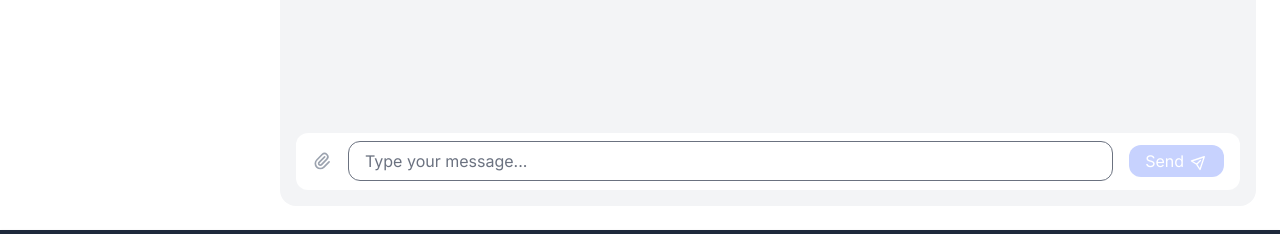
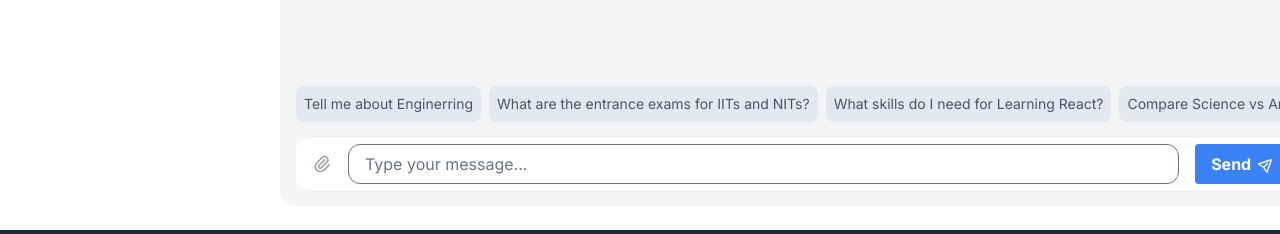
Before and after one commit to TechNodes2-0/careercounselingachatbot, a Next.js app in the folder careercounselingbot/: page /chat in a window 1280 px wide. Shown: the part 643-877 px from the top of the page. Built offline with nearby package versions, Linux system fonts and the light colour scheme; no server answers; the database is empty.

Commit message:
Refactor UserInput component

```diff
--- a/careercounselingbot/app/(root)/chat/page.jsx
+++ b/careercounselingbot/app/(root)/chat/page.jsx
@@ -1,18 +1,19 @@
-"use client"
+"use client";
 import axios from "axios";
 import React, { useEffect } from "react";
-import ChatMessage from '../../../components/shared/ChatMessage';
-import UserInput from '../../../components/shared/UserInput';
+import ChatMessage from "../../../components/shared/ChatMessage";
+import UserInput from "../../../components/shared/UserInput";
 import { useState } from "react";
-import getAnswer from '../../../lib/actions/bard.action';
+import getAnswer from "../../../lib/actions/bard.action";
 import { useAuth } from "@clerk/nextjs";
 import { getUserById } from "@/lib/actions/user.action";
-import {saveChatMessage,getChatMessages} from "@/lib/actions/chat.actions";
+import { saveChatMessage, getChatMessages } from "@/lib/actions/chat.actions";
 import Image from "next/image";
+import PromteSuggestion from "@/components/chatbot/PromteSuggestion";
 function page() {
-const{userId} = useAuth();
+  const { userId } = useAuth();
   const [messages, setMessages] = useState([]);
-  const[user,setUser] = useState(null);
+  const [user, setUser] = useState(null);
 
   const fetchUser = async () => {
     try {
@@ -20,96 +21,109 @@ const{userId} = useAuth();
       console.log(user);
       setUser(user);
     } catch (error) {
-
-    console.log(error)
-
+      console.log(error);
     }
-  }
+  };
   const fetchChatMessages = async (userId) => {
     try {
       const chatMessages = await getChatMessages(userId);
       console.log(chatMessages);
       chatMessages.forEach((message) => {
-        setMessages((prevMessages) => [...prevMessages, { text: message.question, sender: 'user' }]);
-        setMessages((prevMessages) => [...prevMessages, { text: message.answer, sender: 'bot' }]);
-
+        setMessages((prevMessages) => [
+          ...prevMessages,
+          { text: message.question, sender: "user" },
+        ]);
+        setMessages((prevMessages) => [
+          ...prevMessages,
+          { text: message.answer, sender: "bot" },
+        ]);
       });
       // setMessages(chatMessages);
     } catch (error) {
       console.log(error);
     }
-  }
+  };
 
   useEffect(() => {
     fetchUser();
-    if(userId)
-    {
+    if (userId) {
       console.log("fetching Messages");
       fetchChatMessages(userId);
     }
-  }, [])
-  const getAnswerfromOpenAI = async (message,user) => {
+  }, []);
+  const getAnswerfromOpenAI = async (message, user) => {
     try {
-      const response = await axios.post('http://localhost:3000/api/chat',{
-       question: message ,user
+      const response = await axios.post("http://localhost:3000/api/chat", {
+        question: message,
+        user,
       });
       const data = response.data;
-  return data;
+      return data;
     } catch (error) {
-      console.error('Error fetching data from the server:', error);
+      console.error("Error fetching data from the server:", error);
     }
-  }
+  };
   // Function to handle user messages
   const handleUserMessage = async (message) => {
     // Add the user's message to the chat display
-    setMessages((prevMessages) => [...prevMessages, { text: message, sender: 'user' }]);
+    setMessages((prevMessages) => [
+      ...prevMessages,
+      { text: message, sender: "user" },
+    ]);
 
     // Send the user's message to the chatbot backend
-    const botResponse =  await getAnswer(message,user);
+    const botResponse = await getAnswer(message, user);
 
     // Add the bot's response to the chat display
-    setMessages((prevMessages) => [...prevMessages, { text: botResponse, sender: 'bot' }]);
-    saveChatMessage({question: message, answer:botResponse, userId: user._id});
+    setMessages((prevMessages) => [
+      ...prevMessages,
+      { text: botResponse, sender: "bot" },
+    ]);
+    saveChatMessage({
+      question: message,
+      answer: botResponse,
+      userId: user._id,
+    });
 
-
-    const gptresponse = await getAnswerfromOpenAI(message,user);
+    const gptresponse = await getAnswerfromOpenAI(message, user);
     console.log(gptresponse);
-    setMessages((prevMessages) => [...prevMessages, { text: gptresponse.reply, sender: 'bot' }]);
+    setMessages((prevMessages) => [
+      ...prevMessages,
+      { text: gptresponse.reply, sender: "bot" },
+    ]);
   };
 
   return (
     <div className="flex h-screen antialiased text-gray-800">
-      <div className="flex flex-row h-full w-full overflow-x-hidden">
-
-      {/* SIdebar */}
-        <div className="flex flex-col py-8 pl-6 pr-2 w-64 bg-white flex-shrink-0 max-md:hidden">
-          <div className="flex flex-col items-center bg-indigo-100 border border-gray-200 mt-4 w-full py-6 px-4 rounded-lg">
-            <div className="h-20 w-20 rounded-full border overflow-hidden">
-              <img
-                src={user?.picture}
-                alt="Avatar"
-                className="h-full w-full"
-              />
+      <div className="flex flex-row w-full h-full overflow-x-hidden">
+        {/* SIdebar */}
+        <div className="flex flex-col flex-shrink-0 w-64 py-8 pl-6 pr-2 bg-white max-md:hidden">
+          <div className="flex flex-col items-center w-full px-4 py-6 mt-4 bg-indigo-100 border border-gray-200 rounded-lg">
+            <div className="w-20 h-20 overflow-hidden border rounded-full">
+              <img src={user?.picture} alt="Avatar" className="w-full h-full" />
             </div>
-            <div className="text-sm font-semibold mt-2">{user?.name}</div>
+            <div className="mt-2 text-sm font-semibold">{user?.name}</div>
             <div className="text-xs text-gray-500">{user?.educationLevel}</div>
             <div className="text-xs text-gray-500">{user?.interest}</div>
           </div>
         </div>
 
-
         <div className="flex flex-col flex-auto h-full p-6">
-          <div className="flex flex-col flex-auto flex-shrink-0 rounded-2xl bg-gray-100 h-full p-4">
-
-            <div className="flex flex-col h-full overflow-x-auto mb-4">
+          <div className="flex flex-col flex-auto flex-shrink-0 h-full p-4 bg-gray-100 rounded-2xl">
+            <div className="flex flex-col h-full mb-4 overflow-x-auto">
               <div className="flex flex-col h-full">
                 <div className="grid grid-cols-12 gap-y-2">
-                {messages.map((message, index) => (
-    <ChatMessage key={index} text={message.text}  user={user} sender={message.sender} />
-  ))}
-   {/* <div className="col-start-61col-end-13 p-3 rounded-lg">
-                    <div className="flex items-center justify-start flex-row-reverse">
-                      <div className="flex items-center justify-center h-10 w-10 rounded-full bg-indigo-200 flex-shrink-0">
+                  {messages.map((message, index) => (
+                    <ChatMessage
+                      key={index}
+                      text={message.text}
+                      user={user}
+                      sender={message.sender}
+                    />
+                  ))}
+                  {/* <div className="p-3 rounded-lg col-start-61col-end-13">
+                    <div className="flex flex-row-reverse items-center justify-start">
+                      <div className="flex items-center justify-center flex-shrink-0 w-10 h-10 bg-indigo-200 rounded-full">
                       <Image
                 src={'https://cdn-icons-png.flaticon.com/512/6873/6873405.png' }
                 alt="Picture of the author"
@@ -117,31 +131,30 @@ const{userId} = useAuth();
                 height={50}
                 />
                       </div>
-                      <div className="relative mr-3 text-sm bg-indigo-100 py-2 px-4 shadow rounded-xl">
+                      <div className="relative px-4 py-2 mr-3 text-sm bg-indigo-100 shadow rounded-xl">
                         <div>Are you exploring career options, seeking advice on job applications, or something else?</div>
                       </div>
                     </div>
                   </div> */}
 
-
                   {/* <div className="col-start-1 col-end-8 p-3 rounded-lg">
 
                     <div className="flex flex-row items-center">
-                      <div className="flex items-center justify-center h-10 w-10 rounded-full bg-indigo-200 flex-shrink-0">
+                      <div className="flex items-center justify-center flex-shrink-0 w-10 h-10 bg-indigo-200 rounded-full">
                       User
                       </div>
-                      <div className="relative ml-3 text-sm bg-white py-2 px-4 shadow rounded-xl">
+                      <div className="relative px-4 py-2 ml-3 text-sm bg-white shadow rounded-xl">
                         <div>Hi there.</div>
                       </div>
                     </div>
                   </div>
 
                   <div className="col-start-6 col-end-13 p-3 rounded-lg">
-                    <div className="flex items-center justify-start flex-row-reverse">
-                      <div className="flex items-center justify-center h-10 w-10 rounded-full bg-indigo-200 flex-shrink-0">
+                    <div className="flex flex-row-reverse items-center justify-start">
+                      <div className="flex items-center justify-center flex-shrink-0 w-10 h-10 bg-indigo-200 rounded-full">
                         A
                       </div>
-                      <div className="relative mr-3 text-sm bg-indigo-100 py-2 px-4 shadow rounded-xl">
+                      <div className="relative px-4 py-2 mr-3 text-sm bg-indigo-100 shadow rounded-xl">
                         <div>I'm ok what about you?</div>
                       </div>
                     </div>
@@ -149,21 +162,21 @@ const{userId} = useAuth();
 
                   <div className="col-start-1 col-end-8 p-3 rounded-lg">
                     <div className="flex flex-row items-center">
-                      <div className="flex items-center justify-center h-10 w-10 rounded-full bg-indigo-200 flex-shrink-0">
+                      <div className="flex items-center justify-center flex-shrink-0 w-10 h-10 bg-indigo-200 rounded-full">
                         A
                       </div>
-                      <div className="relative ml-3 text-sm bg-white py-2 px-4 shadow rounded-xl">
+                      <div className="relative px-4 py-2 ml-3 text-sm bg-white shadow rounded-xl">
                         <div>Lorem ipsum dolor sit amet !</div>
                       </div>
                     </div>
                   </div> */}
 
                   {/* <div className="col-start-6 col-end-13 p-3 rounded-lg">
-                    <div className="flex items-center justify-start flex-row-reverse">
-                      <div className="flex items-center justify-center h-10 w-10 rounded-full bg-indigo-200 flex-shrink-0">
+                    <div className="flex flex-row-reverse items-center justify-start">
+                      <div className="flex items-center justify-center flex-shrink-0 w-10 h-10 bg-indigo-200 rounded-full">
                         A
                       </div>
-                      <div className="relative mr-3 text-sm bg-indigo-100 py-2 px-4 shadow rounded-xl">
+                      <div className="relative px-4 py-2 mr-3 text-sm bg-indigo-100 shadow rounded-xl">
                         <div>
                           Lorem ipsum dolor sit, amet consectetur adipisicing. ?
                         </div>
@@ -173,10 +186,10 @@ const{userId} = useAuth();
 
                   <div className="col-start-1 col-end-8 p-3 rounded-lg">
                     <div className="flex flex-row items-center">
-                      <div className="flex items-center justify-center h-10 w-10 rounded-full bg-indigo-200 flex-shrink-0">
+                      <div className="flex items-center justify-center flex-shrink-0 w-10 h-10 bg-indigo-200 rounded-full">
                         A
                       </div>
-                      <div className="relative ml-3 text-sm bg-white py-2 px-4 shadow rounded-xl">
+                      <div className="relative px-4 py-2 ml-3 text-sm bg-white shadow rounded-xl">
                         <div>
                           Lorem ipsum dolor sit amet consectetur adipisicing
                           elit. Perspiciatis, in.
@@ -187,10 +200,13 @@ const{userId} = useAuth();
                 </div>
               </div>
             </div>
-{/*
+            {/*
           input field */}
-          <UserInput   onMessageSubmit={handleUserMessage}/>
-            {/* <div className="flex flex-row items-center h-16 rounded-xl bg-white w-full px-4">
+            <div className="">
+              <PromteSuggestion />
+            </div>
+            <UserInput onMessageSubmit={handleUserMessage} />
+            {/* <div className="flex flex-row items-center w-full h-16 px-4 bg-white rounded-xl">
               <div>
                 <button className="flex items-center justify-center text-gray-400 hover:text-gray-600">
                   <svg
@@ -213,9 +229,9 @@ const{userId} = useAuth();
                 <div className="relative w-full">
                   <input
                     type="text"
-                    className="flex w-full border rounded-xl focus:outline-none focus:border-indigo-300 pl-4 h-10"
+                    className="flex w-full h-10 pl-4 border rounded-xl focus:outline-none focus:border-indigo-300"
                   />
-                  <button className="absolute flex items-center justify-center h-full w-12 right-0 top-0 text-gray-400 hover:text-gray-600">
+                  <button className="absolute top-0 right-0 flex items-center justify-center w-12 h-full text-gray-400 hover:text-gray-600">
                     <svg
                       className="w-6 h-6"
                       fill="none"
@@ -234,11 +250,11 @@ const{userId} = useAuth();
                 </div>
               </div>
               <div className="ml-4">
-                <button className="flex items-center justify-center bg-indigo-200 hover:bg-indigo-600 rounded-xl text-white px-4 py-1 flex-shrink-0">
+                <button className="flex items-center justify-center flex-shrink-0 px-4 py-1 text-white bg-indigo-200 hover:bg-indigo-600 rounded-xl">
                   <span>Send</span>
                   <span className="ml-2">
                     <svg
-                      className="w-4 h-4 transform rotate-45 -mt-px"
+                      className="w-4 h-4 -mt-px transform rotate-45"
                       fill="none"
                       stroke="currentColor"
                       viewBox="0 0 24 24"
--- /dev/null
+++ b/careercounselingbot/components/chatbot/PromteSuggestion.jsx
@@ -0,0 +1,23 @@
+import React from "react";
+
+export default function PromteSuggestion() {
+  return (
+    <div className="flex items-center justify-center mb-4">
+      <div className="flex w-full mt-4 overflow-x-auto text-xs gap-x-2 whitespace-nowrap text-slate-600 dark:text-slate-300 sm:text-sm">
+        <button className="p-2 rounded-lg bg-slate-200 hover:bg-blue-600 hover:text-slate-200 dark:bg-slate-800 dark:hover:bg-blue-600 dark:hover:text-slate-50">
+          Tell me about Enginerring
+        </button>
+        <button className="p-2 rounded-lg bg-slate-200 hover:bg-blue-600 hover:text-slate-200 dark:bg-slate-800 dark:hover:bg-blue-600 dark:hover:text-slate-50">
+          What are the entrance exams for IITs and NITs?
+        </button>
+
+        <button className="p-2 rounded-lg bg-slate-200 hover:bg-blue-600 hover:text-slate-200 dark:bg-slate-800 dark:hover:bg-blue-600 dark:hover:text-slate-50">
+          What skills do I need for Learning React?
+        </button>
+        <button className="p-2 rounded-lg bg-slate-200 hover:bg-blue-600 hover:text-slate-200 dark:bg-slate-800 dark:hover:bg-blue-600 dark:hover:text-slate-50">
+          Compare Science vs Arts.
+        </button>
+      </div>
+    </div>
+  );
+}
--- a/careercounselingbot/components/shared/UserInput.jsx
+++ b/careercounselingbot/components/shared/UserInput.jsx
@@ -1,34 +1,35 @@
-import React, { useState } from 'react';
+import React, { useState } from "react";
+import PromteSuggestion from "../chatbot/PromteSuggestion";
 
 const UserInput = ({ onMessageSubmit }) => {
-  const [message, setMessage] = useState('');
+  const [message, setMessage] = useState("");
 
   const handleChange = (event) => {
-    console.log("hello")
+    console.log("hello");
     setMessage(event.target.value);
   };
 
   const handleSubmit = (event) => {
     event.preventDefault();
-console.log("SUbmitted")
+    console.log("SUbmitted");
     onMessageSubmit(message);
-    setMessage('');
+    setMessage("");
   };
 
   //   return (
-//     <form  onSubmit={handleSubmit} className="user-input-form flex justify-between items-center p-4 bg-gray-200 rounded-lg">
+  //     <form  onSubmit={handleSubmit} className="flex items-center justify-between p-4 bg-gray-200 rounded-lg user-input-form">
   //       <input
-//         className="w-full mr-2 py-2 px-3 rounded-lg focus:outline-none focus:ring focus:border-blue-300"
+  //         className="w-full px-3 py-2 mr-2 rounded-lg focus:outline-none focus:ring focus:border-blue-300"
   //         type="text"
   //         value={message}
   //         onChange={handleChange}
   //         placeholder="Type your message..."
   //       />
-//       <button className="py-2 px-4 bg-blue-500 text-white rounded-lg hover:bg-blue-600 focus:outline-none focus:bg-blue-600" type="submit">Send</button>
+  //       <button className="px-4 py-2 text-white bg-blue-500 rounded-lg hover:bg-blue-600 focus:outline-none focus:bg-blue-600" type="submit">Send</button>
   //     </form>
   //   );
   return (
-    <div className="flex flex-row items-center h-16 rounded-xl bg-white w-full px-4">
+    <div className="flex flex-row items-center w-full h-16 px-4 bg-white rounded-xl">
       <div>
         <button className="flex items-center justify-center text-gray-400 hover:text-gray-600">
           <svg
@@ -49,28 +50,27 @@ console.log("SUbmitted")
       </div>
       <div className="flex-grow ml-4">
         <div className="relative w-full">
-      <form   >
+          <form>
             <input
               type="text"
               value={message}
               onChange={handleChange}
               placeholder="Type your message..."
-          className="flex w-full border rounded-xl focus:outline-none focus:border-indigo-300 pl-4 h-10"
+              className="flex w-full h-10 pl-4 border rounded-xl focus:outline-none focus:border-indigo-300"
             />
-
           </form>
-
-
         </div>
       </div>
       <div className="ml-4">
-      <button type="submit"
+        <button
+          type="submit"
           onClick={(e) => handleSubmit(e)}
-       className="flex items-center justify-center bg-indigo-200 hover:bg-indigo-600 rounded-xl text-white px-4 py-1 flex-shrink-0">
+          className="flex items-center justify-center px-4 py-2 font-bold text-white bg-blue-500 rounded hover:bg-blue-700"
+        >
           <span>Send</span>
-        <span className="ml-2">
+          <span className="flex items-center justify-center ml-2 ">
             <svg
-            className="w-4 h-4 transform rotate-45 -mt-px"
+              className="w-4 h-4 -mt-px transform rotate-45"
               fill="none"
               stroke="currentColor"
               viewBox="0 0 24 24"
@@ -92,10 +92,8 @@ console.log("SUbmitted")
 
 export default UserInput;
 
-
-
-
-{/* <div className="flex flex-row items-center h-16 rounded-xl bg-white w-full px-4">
+{
+  /* <div className="flex flex-row items-center w-full h-16 px-4 bg-white rounded-xl">
 <div>
   <button className="flex items-center justify-center text-gray-400 hover:text-gray-600">
     <svg
@@ -118,9 +116,9 @@ export default UserInput;
   <div className="relative w-full">
     <input
       type="text"
-      className="flex w-full border rounded-xl focus:outline-none focus:border-indigo-300 pl-4 h-10"
+      className="flex w-full h-10 pl-4 border rounded-xl focus:outline-none focus:border-indigo-300"
     />
-    <button className="absolute flex items-center justify-center h-full w-12 right-0 top-0 text-gray-400 hover:text-gray-600">
+    <button className="absolute top-0 right-0 flex items-center justify-center w-12 h-full text-gray-400 hover:text-gray-600">
       <svg
         className="w-6 h-6"
         fill="none"
@@ -139,11 +137,11 @@ export default UserInput;
   </div>
 </div>
 <div className="ml-4">
-  <button className="flex items-center justify-center bg-indigo-200 hover:bg-indigo-600 rounded-xl text-white px-4 py-1 flex-shrink-0">
+  <button className="flex items-center justify-center flex-shrink-0 px-4 py-1 text-white bg-indigo-200 hover:bg-indigo-600 rounded-xl">
     <span>Send</span>
     <span className="ml-2">
       <svg
-        className="w-4 h-4 transform rotate-45 -mt-px"
+        className="w-4 h-4 -mt-px transform rotate-45"
         fill="none"
         stroke="currentColor"
         viewBox="0 0 24 24"
@@ -159,4 +157,5 @@ export default UserInput;
     </span>
   </button>
 </div>
-</div> */}
+</div> */
+}
```
Lines whose indentation alone changed are shown as unchanged.
